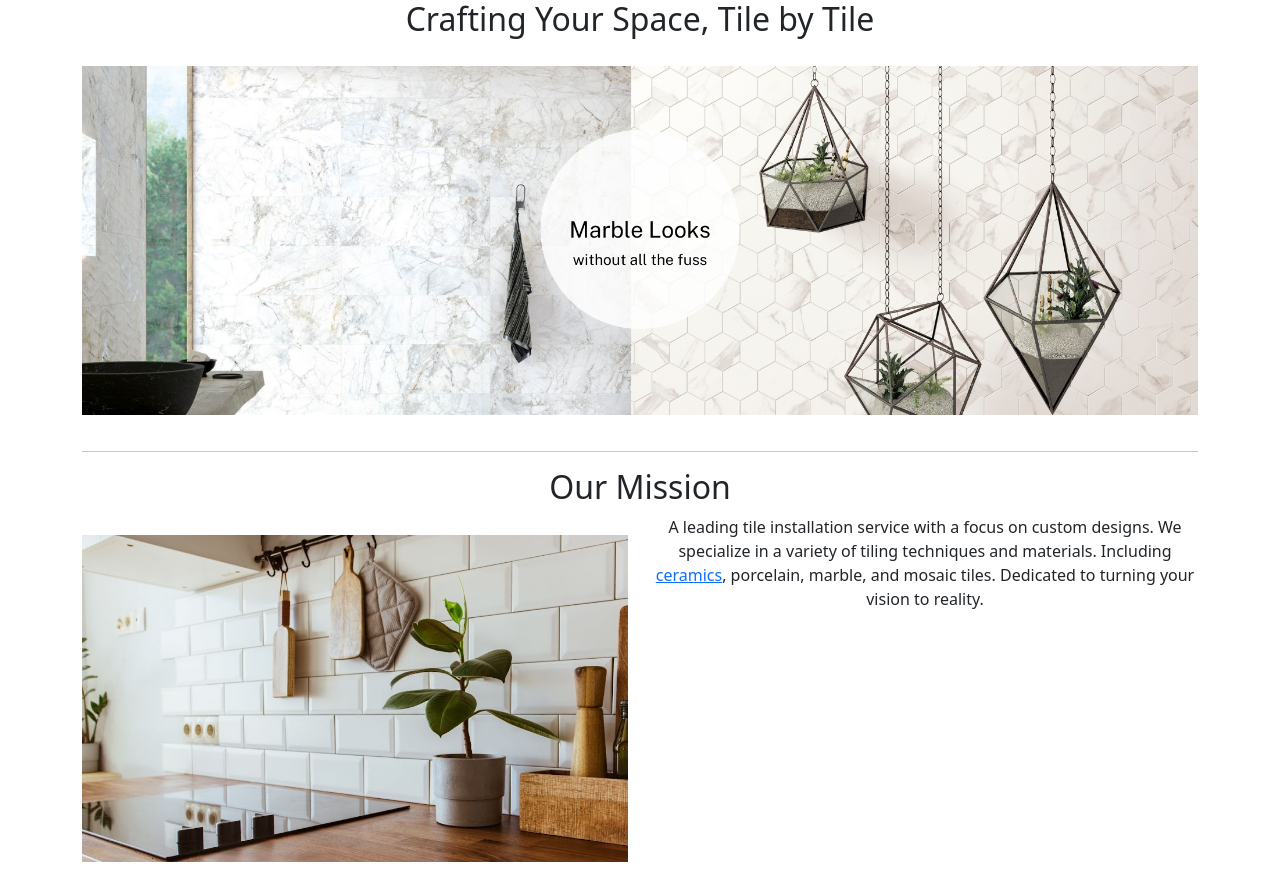
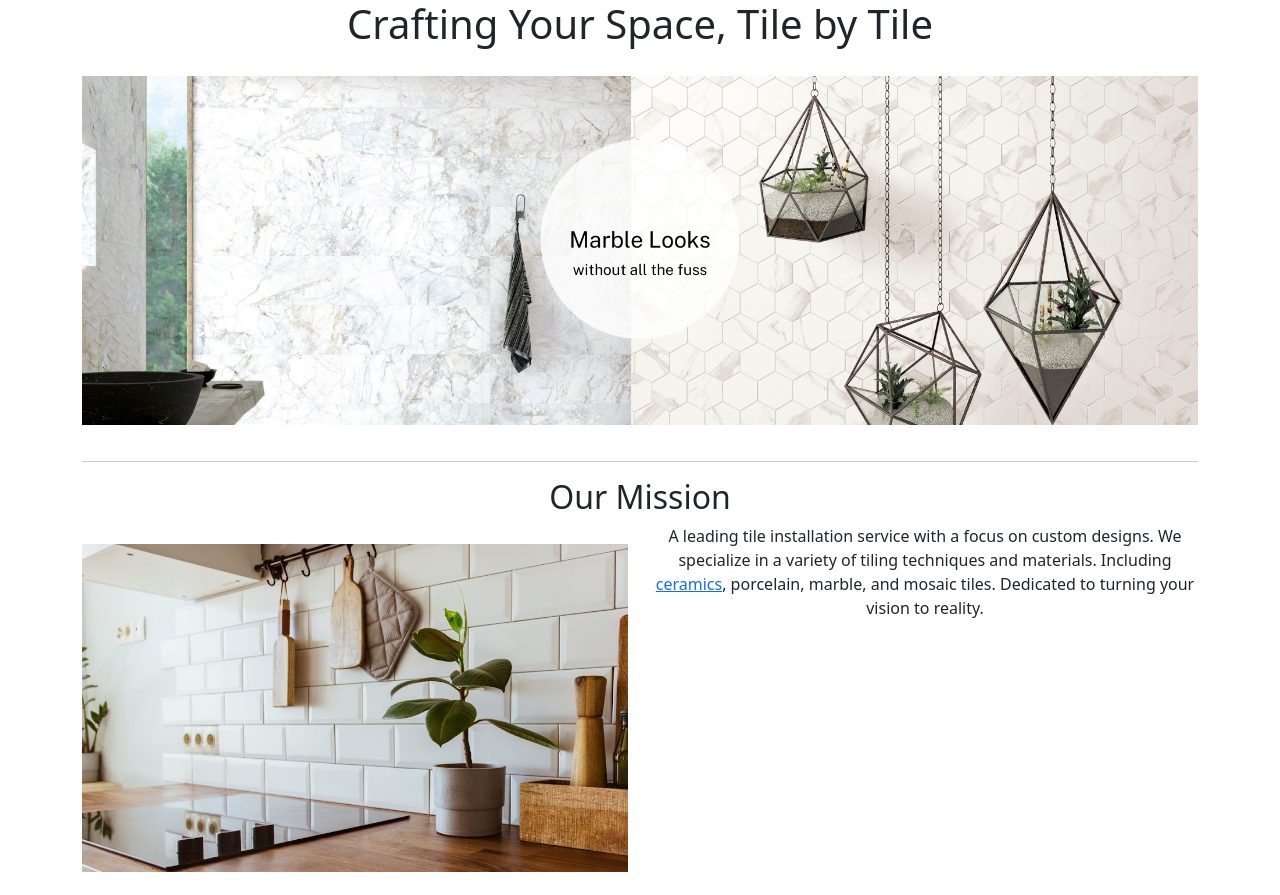
Before and after one commit to mat310-rgb/MidtermReactive, a plain HTML site: page index.html in a window 1280 px wide. Shown: the top 895 px of the page. Drawn offline with nearby package versions, Linux system fonts and the light colour scheme.

Commit message:
Update index.html

```diff
--- a/index.html
+++ b/index.html
@@ -31,7 +31,7 @@
 <body>
     <header class="container">
         <!-- SEO insertion "Tile Installation"-->
-        <h2 class="text-center">Crafting Your Space, Tile by Tile</h2>
+        <h1 class="text-center">Crafting Your Space, Tile by Tile</h1>
     </header>
 
     <main class="container">
```
